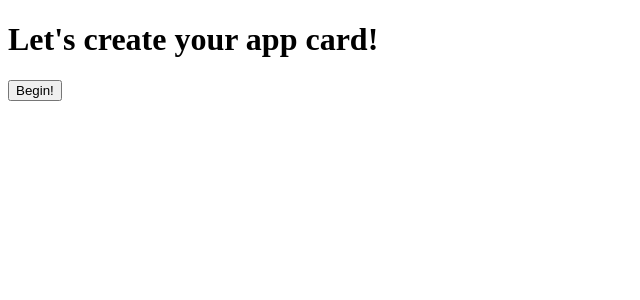
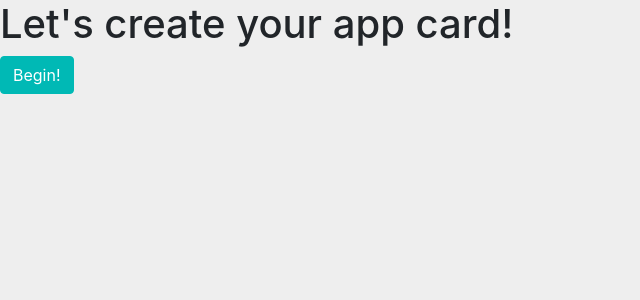
Before and after one commit to aloysioVentura/CardCreateApp, a Vue app in the folder cardcreateapp/: page / in a window 1280 px wide. Shown: the top 300 px of the page, without its empty margins (0-640 px from the left). Built offline with nearby package versions, Linux system fonts and the light colour scheme.

Commit message:
Adicionando bootstrap

```diff
--- a/cardcreateapp/package.json
+++ b/cardcreateapp/package.json
@@ -9,6 +9,8 @@
     "lint": "vue-cli-service lint"
   },
   "dependencies": {
+    "bootstrap": "^4.3.1",
+    "bootstrap-vue": "^2.0.4",
     "core-js": "^3.3.2",
     "vue": "^2.6.10",
     "vue-router": "^3.1.3"
--- a/cardcreateapp/src/components/Welcome.vue
+++ b/cardcreateapp/src/components/Welcome.vue
@@ -1,7 +1,7 @@
 <template>
 <div>
 <h1>Let's create your app card!</h1>
-<router-link tag="button" to="/create">Begin!</router-link>
+<router-link tag="button" class="btn btn-primary" to="/create">Begin!</router-link>
     </div>
 </template>
 
--- /dev/null
+++ b/cardcreateapp/src/custom.scss
@@ -0,0 +1,5 @@
+$teal: #00b9b5;
+$primary: $teal;
+$body-bg: #eeeeee;
+@import 'node_modules/bootstrap/scss/bootstrap';
+@import 'node_modules/bootstrap-vue/src/index.scss';
--- a/cardcreateapp/src/main.js
+++ b/cardcreateapp/src/main.js
@@ -2,6 +2,10 @@ import Vue from 'vue'
 import App from './App.vue'
 import VueRouter from 'vue-router'
 import { routes } from './routes'
+import BootstrapVue from 'bootstrap-vue'
+import './custom.scss'
+
+Vue.use(BootstrapVue)
 
 Vue.use(VueRouter)
 
```
Also changed, not shown: 1 other file (tests, documents, lock files or other folders).
